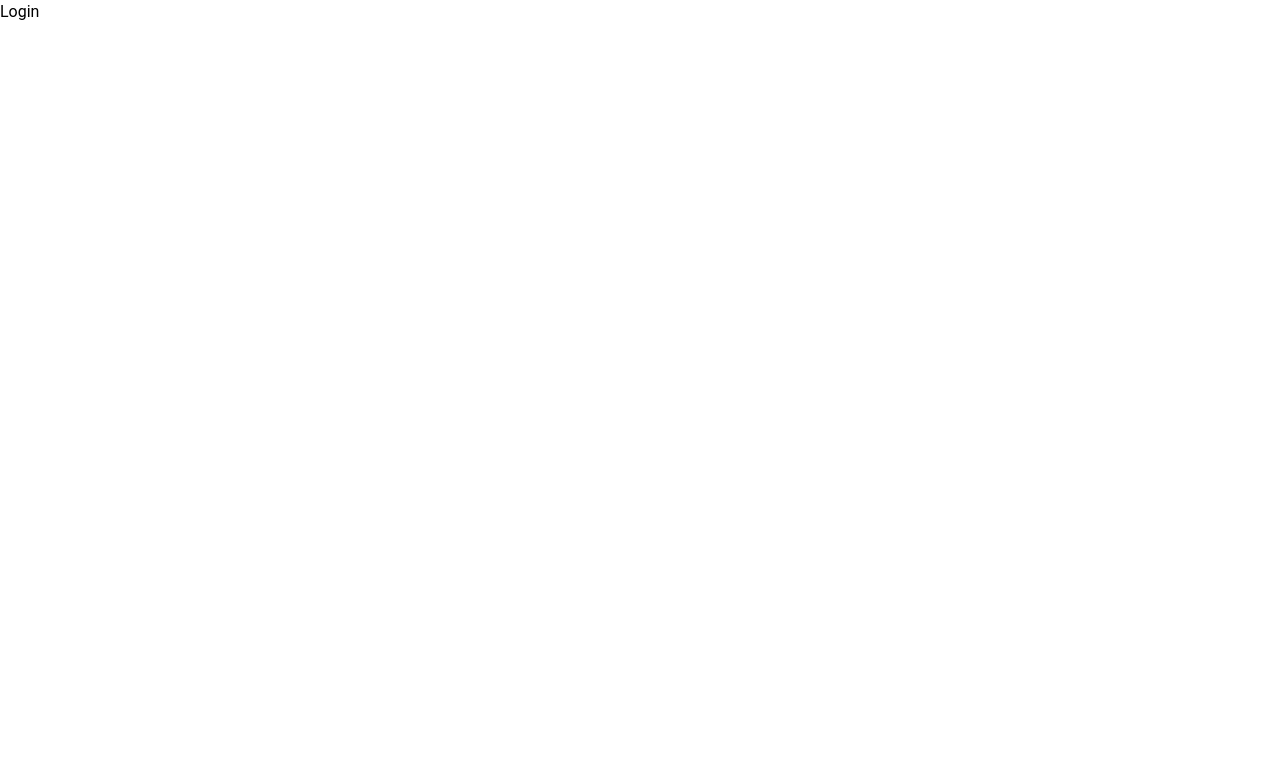
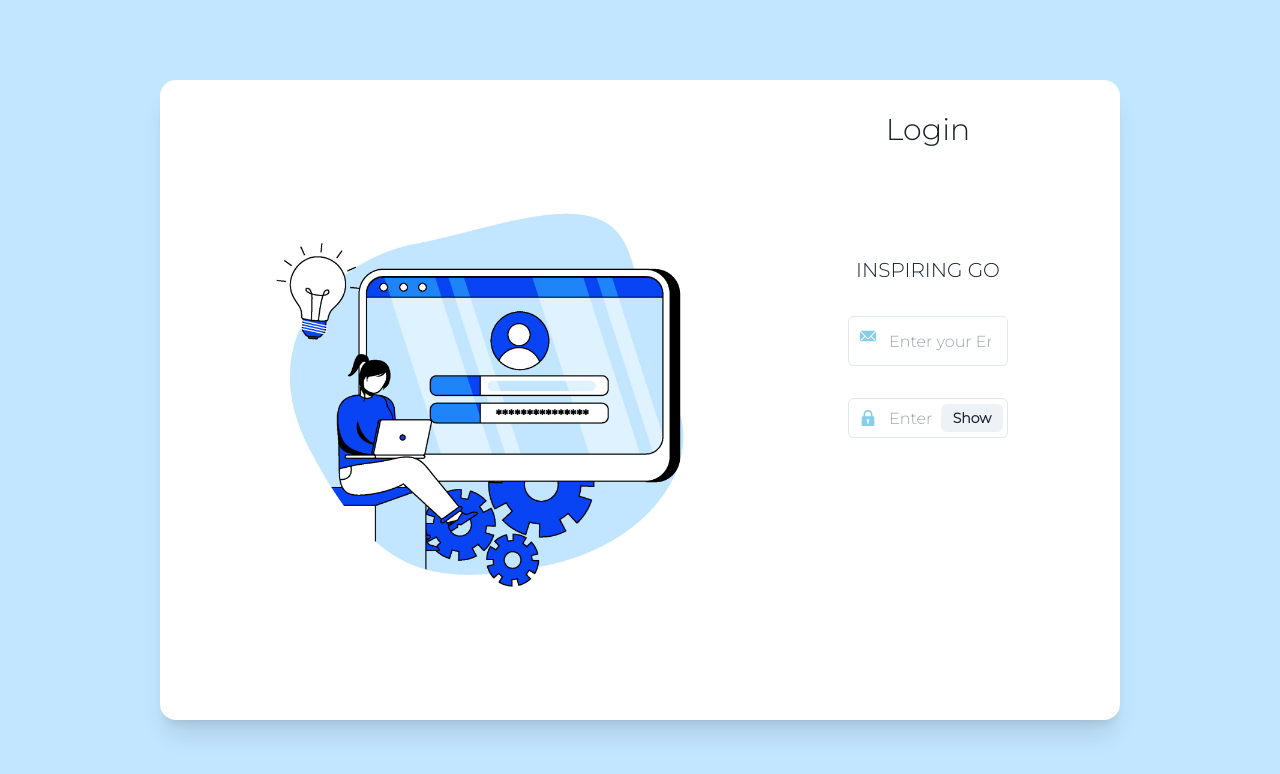
Before and after one commit to RahulRedN/FDFED_IG, a React (Vite) app: page /login in a window 1280 px wide. Shown: the top 774 px of the page. Built offline with nearby package versions, Linux system fonts and the light colour scheme.

Commit message:
Login changes

```diff
--- a/package.json
+++ b/package.json
@@ -10,7 +10,12 @@
     "preview": "vite preview"
   },
   "dependencies": {
+    "@chakra-ui/icons": "^2.1.0",
+    "@chakra-ui/react": "^2.8.0",
+    "@emotion/react": "^11.11.1",
+    "@emotion/styled": "^11.11.0",
     "firebase": "^10.2.0",
+    "framer-motion": "^10.16.1",
     "react": "^18.2.0",
     "react-dom": "^18.2.0",
     "react-router-dom": "^6.15.0"
--- a/src/index.css
+++ b/src/index.css
@@ -1,9 +1,13 @@
+@import url('https://fonts.googleapis.com/css2?family=Montserrat:wght@300&family=Ubuntu:wght@300&display=swap');
+
 @tailwind base;
 @tailwind components;
 @tailwind utilities;
 
+
+
 *{
   padding: 0;
   margin: 0;
-  font-family: 'Roboto', sans-serif;
+  font-family: 'Montserrat', sans-serif;
 }
--- a/src/pages/Login.jsx
+++ b/src/pages/Login.jsx
@@ -1,10 +1,53 @@
+import { useState } from "react";
+
+import { Input, InputGroup, InputLeftElement,InputRightElement,Button } from "@chakra-ui/react";
+import Login_Image from "../static/Login_Image.jpg";
+import { EmailIcon,LockIcon } from "@chakra-ui/icons";
 
 const Login = () => {
+
+  const [show, setShow] = useState(false);
+  const handleClick = () => setShow(!show);
+
+
   return (
-    <div>
-      Login
-    </div>
-  )
-}
+    <>
+      <div className="h-screen bg-[#c2e6ff] flex items-center justify-center">
+        <div className="flex bg-white h-[80vh] w-[75vw] rounded-2xl shadow-xl p-8">
+          <img src={Login_Image} height={23} />
+          <div className="flex flex-col gap-7 w-full">
+            <h1 className="text-center text-3xl">Login</h1>
+            <div className="flex flex-col gap-8 w-full h-full p-[5rem]">
 
-export default Login
+              <h1 className="text-center text-xl">INSPIRING GO</h1>
+              <InputGroup className="flex items-center justify-center">
+                <InputLeftElement pointerEvents="none" className="flex items-center justify-center">
+                  <EmailIcon color="skyblue"/>
+                </InputLeftElement>
+                <Input type="email" placeholder="Enter your Email" height='50px'/>
+              </InputGroup>
+              <InputGroup size="md">
+              <InputLeftElement pointerEvents="none">
+                  <LockIcon color="skyblue" />
+                </InputLeftElement>
+                <Input
+                  pr="4.5rem"
+                  type={show ? "text" : "password"}
+                  placeholder="Enter password"
+                />
+                <InputRightElement width="4.5rem">
+                  <Button h="1.75rem" size="sm" onClick={handleClick}>
+                    {show ? "Hide" : "Show"}
+                  </Button>
+                </InputRightElement>
+              </InputGroup>
+
+            </div>
+          </div>
+        </div>
+      </div>
+    </>
+  );
+};
+
+export default Login;
```
Also changed, not shown: src/App.jsx (+6 -2 lines), src/static/Login_Image.jpg (added), 1 other file (tests, documents, lock files or other folders).
